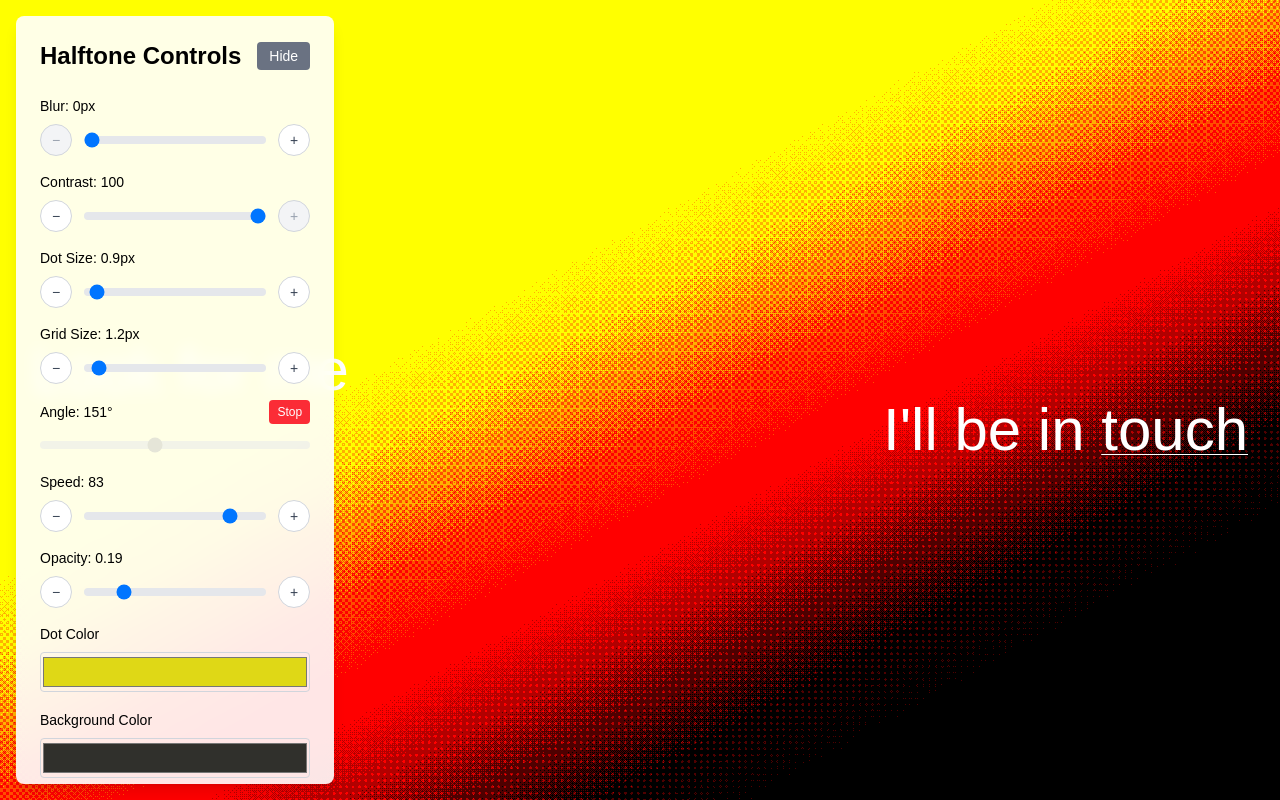
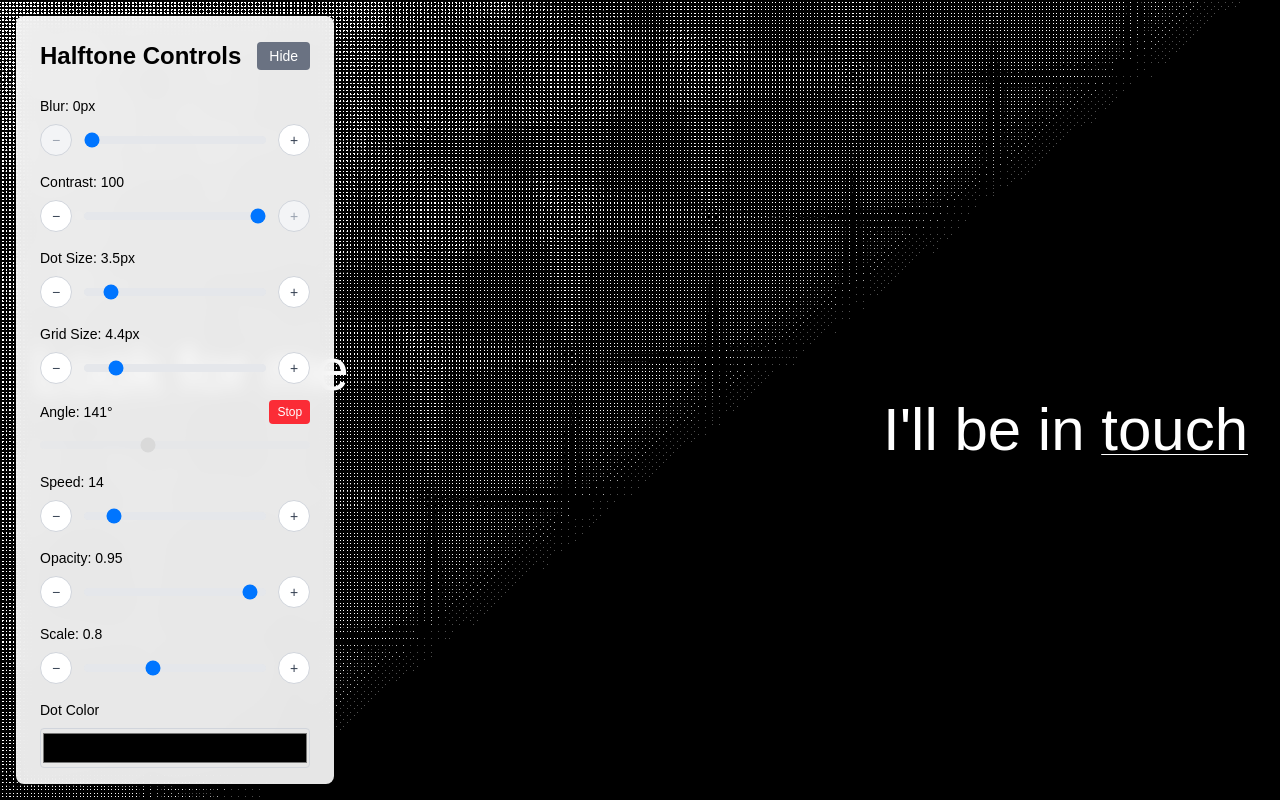
Before and after one commit to eastmountaincode/denial_archive, a Next.js app: page /you in a window 1280 px wide. Both pictures are taken after a click on the button "Show Controls". Built offline with nearby package versions, Linux system fonts and the light colour scheme.

Commit message:
bw moire working

```diff
--- a/src/components/HalftoneBackground.tsx
+++ b/src/components/HalftoneBackground.tsx
@@ -5,14 +5,23 @@ interface HalftoneBackgroundProps {
 }
 
 export default function HalftoneBackground({ params }: HalftoneBackgroundProps) {
+  // Calculate how much larger the background needs to be to cover screen after scaling
+  const oversizeMultiplier = Math.max(1.2, 1 / params.scale + 0.2);
+
   return (
     <div
-      className="absolute inset-0 w-full h-full"
+      className="absolute"
       style={{
         backgroundImage: `linear-gradient(${params.linearAngle}deg, transparent, ${params.gradientColor}${Math.floor(params.opacity * 255).toString(16).padStart(2, '0')}), radial-gradient(${params.dotSize}px at center, ${params.dotColor}, ${params.backgroundColor})`,
         backgroundBlendMode: 'overlay',
         backgroundSize: `100% 100%, ${params.gridSize}px ${params.gridSize}px`,
         filter: `blur(${params.blur}px) contrast(${params.contrast})`,
+        transform: `scale(${params.scale})`,
+        transformOrigin: 'center',
+        width: `${100 * oversizeMultiplier}vw`,
+        height: `${100 * oversizeMultiplier}vh`,
+        left: `${50 - 50 * oversizeMultiplier}vw`,
+        top: `${50 - 50 * oversizeMultiplier}vh`,
       }}
     />
   );
--- a/src/components/HalftoneControls.tsx
+++ b/src/components/HalftoneControls.tsx
@@ -15,6 +15,7 @@ interface HalftoneControlsProps {
     setDotColor: (value: string) => void;
     setBackgroundColor: (value: string) => void;
     setGradientColor: (value: string) => void;
+    setScale: (value: number) => void;
   };
   onHide: () => void;
 }
@@ -120,6 +121,15 @@ export default function HalftoneControls({ params, controls, onHide }: HalftoneC
         onChange={controls.setOpacity}
       />
 
+      <Slider
+        label={`Scale: ${params.scale}`}
+        value={params.scale}
+        min={0.1}
+        max={2.0}
+        step={0.01}
+        onChange={controls.setScale}
+      />
+
       {/* Color Controls */}
       <div className="mb-4">
         <label className="block text-sm font-medium text-black mb-2">
--- a/src/components/Slider.tsx
+++ b/src/components/Slider.tsx
@@ -19,14 +19,20 @@ export default function Slider({
   disabled = false,
   className = ""
 }: SliderProps) {
+  // Helper function to round to the correct number of decimal places
+  const roundToStep = (value: number) => {
+    const decimals = (step.toString().split('.')[1] || '').length;
+    return parseFloat((Math.round(value / step) * step).toFixed(decimals));
+  };
+
   const handleDecrement = () => {
     const newValue = Math.max(min, value - step);
-    onChange(newValue);
+    onChange(roundToStep(newValue));
   };
 
   const handleIncrement = () => {
     const newValue = Math.min(max, value + step);
-    onChange(newValue);
+    onChange(roundToStep(newValue));
   };
 
   return (
@@ -56,7 +62,10 @@ export default function Slider({
           max={max}
           step={step}
           value={value}
-          onChange={(e) => onChange(parseFloat(e.target.value))}
+          onChange={(e) => {
+            const rawValue = parseFloat(e.target.value);
+            onChange(roundToStep(rawValue));
+          }}
           disabled={disabled}
           className={`flex-1 h-2 bg-gray-200 rounded-lg appearance-none ${
             disabled ? 'opacity-50 cursor-not-allowed' : 'cursor-pointer'
--- a/src/hooks/useHalftone.ts
+++ b/src/hooks/useHalftone.ts
@@ -12,20 +12,22 @@ export interface HalftoneParams {
   dotColor: string;
   backgroundColor: string;
   gradientColor: string;
+  scale: number;
 }
 
 export function useHalftone() {
   const [blur, setBlur] = useState(0);
   const [contrast, setContrast] = useState(100);
-  const [dotSize, setDotSize] = useState(0.9);
-  const [gridSize, setGridSize] = useState(1.2);
+  const [dotSize, setDotSize] = useState(3.5);
+  const [gridSize, setGridSize] = useState(4.4);
   const [linearAngle, setLinearAngle] = useState(45);
   const [isAutoRotating, setIsAutoRotating] = useState(true);
-  const [opacity, setOpacity] = useState(0.19);
-  const [speed, setSpeed] = useState(83);
-  const [dotColor, setDotColor] = useState('#DFD816');
-  const [backgroundColor, setBackgroundColor] = useState('#30302C');
-  const [gradientColor, setGradientColor] = useState('#090707');
+  const [opacity, setOpacity] = useState(0.95);
+  const [speed, setSpeed] = useState(14);
+  const [dotColor, setDotColor] = useState('#000000');
+  const [backgroundColor, setBackgroundColor] = useState('#ffffff');
+  const [gradientColor, setGradientColor] = useState('#000000');
+  const [scale, setScale] = useState(0.8); // Default to 80% to match your perfect setting
 
   // Auto-rotation effect
   useEffect(() => {
@@ -50,6 +52,7 @@ export function useHalftone() {
     dotColor,
     backgroundColor,
     gradientColor,
+    scale,
   };
 
   const controls = {
@@ -64,6 +67,7 @@ export function useHalftone() {
     setDotColor,
     setBackgroundColor,
     setGradientColor,
+    setScale,
   };
 
   return { params, controls };
```
